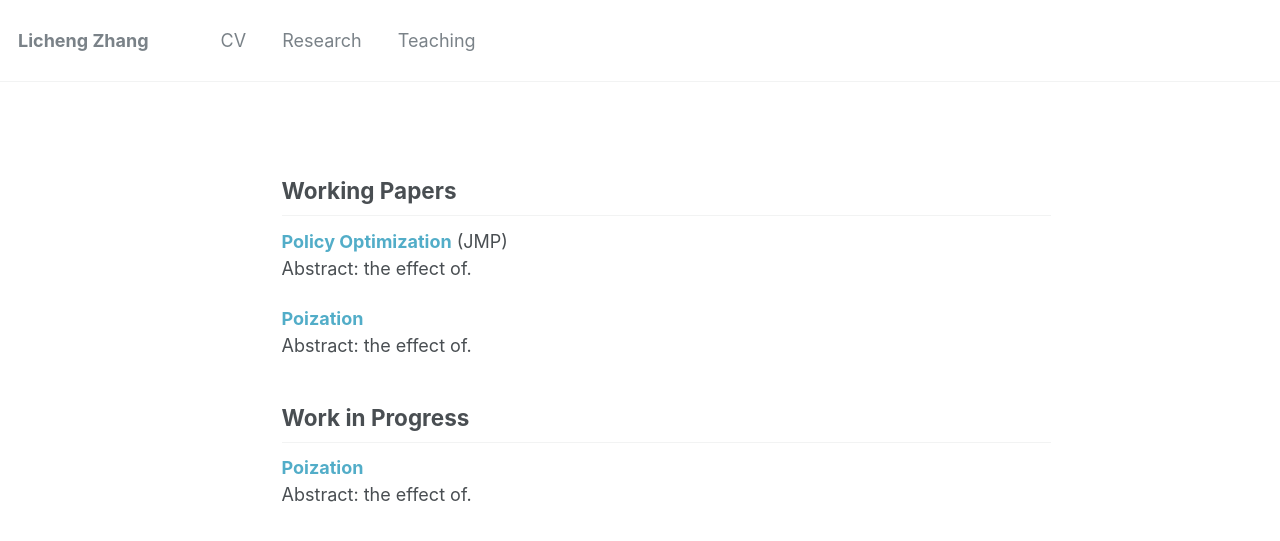
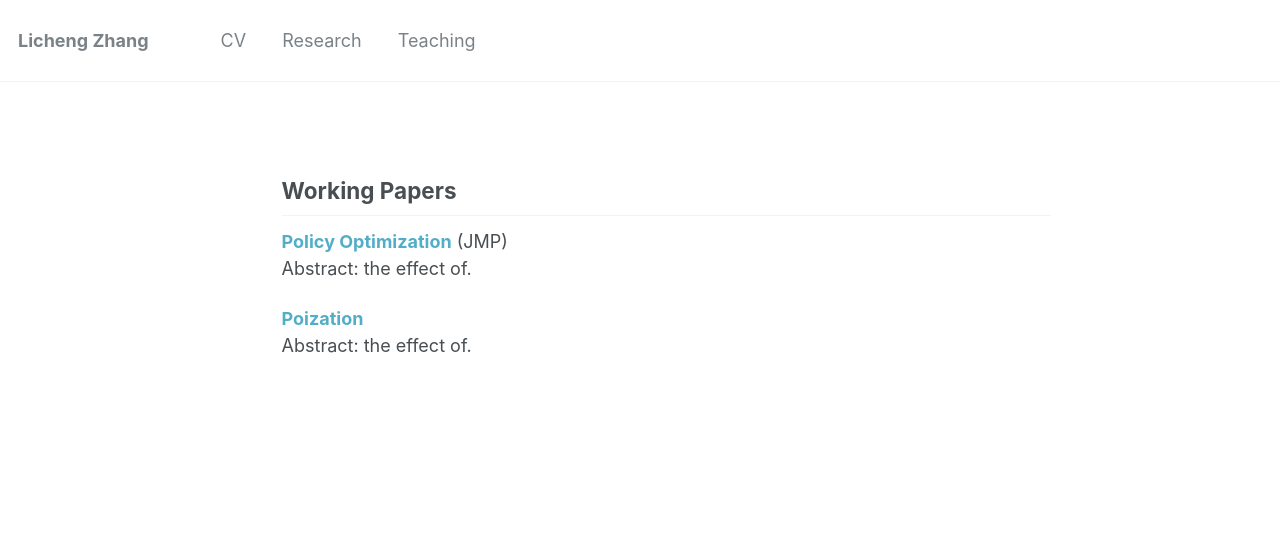
Before and after one commit to lichengzh/lichengzh.github.io, a Jekyll site: the page built from _pages/publications.md, in a window 1280 px wide. Shown: the top 541 px of the page. Built offline with Jekyll 4.4.1, drawn with Linux system fonts in a browser that asks for light colours.

Commit message:
Update publications.md

```diff
--- a/_pages/publications.md
+++ b/_pages/publications.md
@@ -8,7 +8,3 @@ Abstract: the effect of. <br>
 
 <b>[Poization](http://lichengzh.github.io/files/ov.pdf)</b> <br>
 Abstract: the effect of. <br>
-
-## Work in Progress
-<b>[Poization](http://lichengzh.github.io/files/ov.pdf)</b> <br>
-Abstract: the effect of. <br>
```
